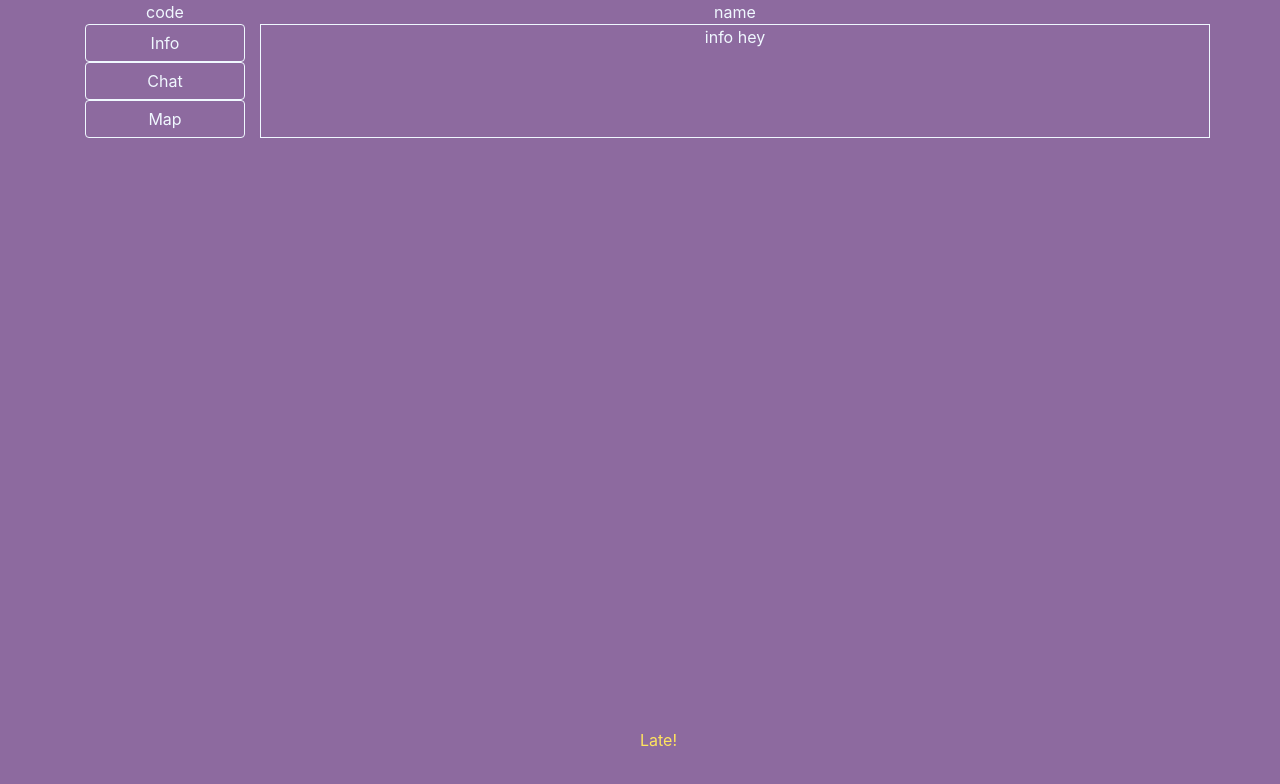
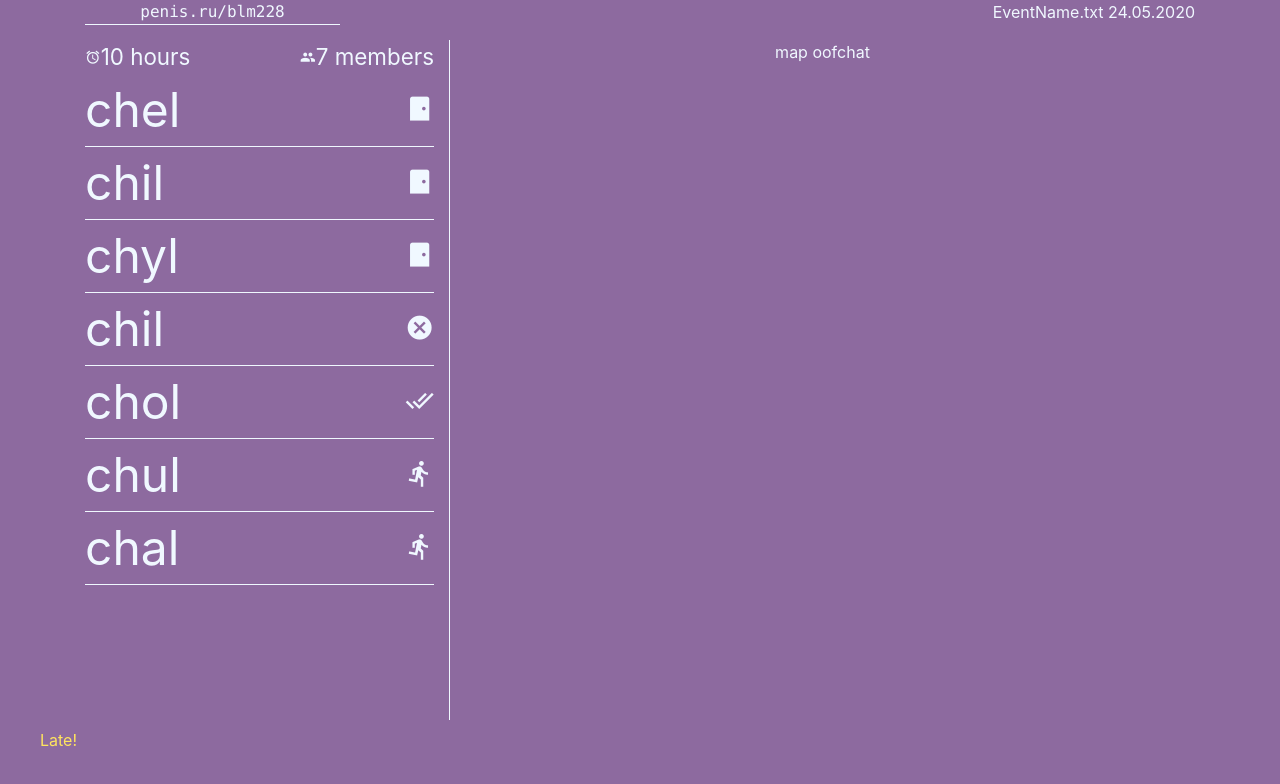
Before and after one commit to qystaubai/late, a React (Create React App) app: page /lobby in a window 1280 px wide. Shown: the top 784 px of the page. Built offline with nearby package versions, Linux system fonts and the light colour scheme.

Commit message:
members tab

```diff
--- a/public/index.html
+++ b/public/index.html
@@ -11,6 +11,8 @@
     />
     <link rel="apple-touch-icon" href="%PUBLIC_URL%/logo192.png" />
     <link rel="manifest" href="%PUBLIC_URL%/manifest.json" />
+    <link href="https://fonts.googleapis.com/icon?family=Material+Icons"
+          rel="stylesheet">
     <title>React App</title>
   </head>
   <body>
--- a/src/App.tsx
+++ b/src/App.tsx
@@ -6,7 +6,7 @@ import {LobbyPage} from "./pages/LobbyPage";
 
 const App: React.FC = () => {
   return (
-    <div className="container text-center">
+    <div className="container">
 
       <Router>
         <Switch>
--- a/src/components/Content/infoCont.tsx
+++ b/src/components/Content/infoCont.tsx
@@ -1,11 +1,36 @@
-import React from 'react';
+import React, {useState} from 'react';
+import {MemberTab} from "../memberTab";
 
 const InfoCont: React.FC = () => {
 
+    const [members, setMembers] = useState([
+        {username: 'chel', readiness: 'full'},
+        {username: 'chil', readiness: 'late'},
+        {username: 'chyl', readiness: 'not'},
+        {username: 'chil', readiness: 'cancel'},
+        {username: 'chol', readiness: 'here'},
+        {username: 'chul', readiness: 'way'},
+        {username: 'chal', readiness: 'way'}
+    ])
+
     return (
         <>
-            <div>
-                info hey
+            <div className="info">
+                <ul>
+                    <li className="info__event">
+                        <div>
+                            <span className="material-icons info__event__icon">alarm</span>
+                            10 hours
+                        </div>
+                        <div>
+                            <span className="material-icons info__event__icon">people</span>
+                            {members.length} members
+                        </div>
+                    </li>
+                    {members.map(m =>
+                        <li><MemberTab key={m.username} username={m.username} readiness={m.readiness} /></li>
+                    )}
+                </ul>
             </div>
         </>
     )
--- a/src/components/buttonComp.tsx
+++ /dev/null
@@ -1,21 +0,0 @@
-import React from 'react';
-
-interface Props {
-    button: string,
-    toggle: () => void
-}
-
-
-const ButtonComp: React.FC<Props> = (props: Props) => {
-    return (
-
-
-        <>
-            <button className="btn" onClick={() =>{props.toggle()}}>
-                {props.button}
-            </button>
-        </>
-    )
-}
-
-export default ButtonComp;
--- a/src/components/buttonTab.tsx
+++ /dev/null
@@ -1,14 +0,0 @@
-import React, {useState} from 'react';
-import ButtonComp from "./buttonComp";
-
-const ButtonTab: React.FC<{toggle: (button: string) => void}> = (props: {toggle: (button: string) => void}) => {
-    const [buttons, setButtons] = useState(['Info', 'Chat', 'Map'])
-
-    return (
-        <>
-            {buttons.map((b) => <ButtonComp key={b} button={b} toggle={() =>{props.toggle(b)}}/>)}
-        </>
-    )
-}
-
-export default ButtonTab;
--- a/src/components/codeTab.tsx
+++ b/src/components/codeTab.tsx
@@ -1,9 +1,25 @@
-import React from 'react';
+import React, {useState} from 'react';
 
 const CodeTab: React.FC = () => {
+    const [link, setLink] = useState('penis.ru/blm228');
+    const [linkSuccess, setLinkSuccess] = useState(false);
+
+
+    const copy = () => {
+        navigator.clipboard.writeText(link)
+            .then(r => {
+                setLinkSuccess(true);
+                setTimeout(() => {setLinkSuccess(false)}, 1000);
+                console.log("success!");
+            })
+            .catch(err => console.log('Something went wrong, you can copy manually'))
+
+    }
     return (
         <>
-            code
+            <div className={`link code ${linkSuccess? 'green-border': ''}`} onClick={copy}>
+                {link}
+            </div>
         </>
     )
 }
--- a/src/components/memberTab.tsx
+++ b/src/components/memberTab.tsx
@@ -1,10 +1,43 @@
-import React from 'react';
+import React, {useEffect, useState} from 'react';
+interface Member {
+    username: string;
+    readiness: string;
+}
 
-export const MemberTab: React.FC = () => {
+export const MemberTab: React.FC<Member> = (props: Member) => {
+    const [memberIcon, setMemberIcon] = useState('not')
+    useEffect(() => {
+        switch (props.readiness) {
+            case 'here': {
+                setMemberIcon('done_all');
+                break;
+            }
+            case 'way': {
+                setMemberIcon('directions_run');
+                break
+            }
+            case 'not': {
+                setMemberIcon('sensor_door');
+                break
+            }
+            case 'cancel': {
+                setMemberIcon('cancel');
+                break
+            }
+            default: {
+                setMemberIcon('sensor_door');
+                break
+            }
+        }
+    }, [])
+
     return (
         <>
-            <div>
-member
+            <div className="member">
+                <div>
+                    {props.username}
+                </div>
+                <span className="material-icons member__icon">{memberIcon}</span>
             </div>
         </>
     )
--- a/src/components/nameTab.tsx
+++ b/src/components/nameTab.tsx
@@ -1,9 +1,13 @@
-import React from 'react';
+import React, {useState} from 'react';
 
 const NameTab: React.FC = () => {
+    const [event, setEvent] = useState('EventName.txt')
+    const [date, setDate] = useState('24.05.2020')
     return (
         <>
-            name
+            <div className="event">
+                {event} {date}
+            </div>
         </>
     )
 }
--- a/src/index.css
+++ b/src/index.css
@@ -8,6 +8,7 @@
 #D62839 - red
 #F5CB5C - yellow - E9D758 - #FFE45E - good one
 #F0F8FF - white
+#35CE8D - green
 */
 body {
   margin: 0;
@@ -29,18 +30,40 @@ body {
   color: #FFE45E;
 }
 
-code {
+.top-bar {
+  height: 5vh;
+}
+
+.green-border {
+  border-color: #35CE8D!important;
+  color: #35CE8D!important;
+}
+
+.code {
   font-family: source-code-pro, Menlo, Monaco, Consolas, 'Courier New',
     monospace;
+  border-bottom: 1px solid #F0F8FF;
+  transition-duration: .15s;
+  transition-timing-function: ease-in-out;
+}
+
+.code:hover {
+  border-bottom-color: #FFE45E;
+  color: #FFE45E;
 }
 
 .container {
   height: 100vh;
+  text-align: center;
 }
 
 #logo {
   color: #FFE45E;
   position: absolute;
+  /*margin-left: auto;*/
+  /*margin-right: auto;*/
+  left: 5vh;
+  /*right: 0;*/
   bottom: 5vh;
 }
 
@@ -54,12 +77,52 @@ code {
   color: #F0F8FF;
 }
 
-.test {
-  border: 1px solid #F0F8FF;
+.event {
+  text-align: right;
 }
 
-.button-tab {
+.main-content__left {
+  padding-right: 0;
+}
+
+.main-content__right {
+  padding-left: 0;
+}
+
+.info {
+  height: 85vh;
+  padding-right: 15px;
+  text-align: left;
+  border-right: 1px solid #F0F8FF;
+  font-size: 3rem;
+  overflow: scroll;
+}
+
+.info ul {
+  padding-left: 0;
+  list-style-type: none;
+}
+
+.info__event {
+  font-size: 1.4rem;
   display: flex;
-  flex-direction: column;
-  justify-content: space-evenly;
+  justify-content: space-between;
 }
+
+.info__event__icon {
+  font-size: .7em;
+}
+
+.member {
+  display: flex;
+  flex-direction: row;
+  justify-content: space-between;
+  border-bottom: 1px solid #F0F8FF;
+  overflow: hidden;
+  text-overflow: ellipsis;
+}
+
+.member__icon {
+  font-size: .6em;
+  align-self: center;
+}
--- a/src/pages/LobbyPage.tsx
+++ b/src/pages/LobbyPage.tsx
@@ -1,8 +1,9 @@
 import React, {useState} from 'react';
-import ContentTab from "../components/contentTab";
 import CodeTab from "../components/codeTab";
 import NameTab from "../components/nameTab";
-import ButtonTab from "../components/buttonTab";
+import InfoCont from "../components/Content/infoCont";
+import ChatCont from "../components/Content/chatCont";
+import MapCont from "../components/Content/mapCont";
 
 interface Props {
     location: {
@@ -14,6 +15,7 @@ interface Props {
 }
 
 export const LobbyPage: React.FC<Props> = (props: Props) => {
+
 
     const [cont, setCont] = useState('info')
 
@@ -31,21 +33,23 @@ export const LobbyPage: React.FC<Props> = (props: Props) => {
     return <>
         <div className='lobby'>
             <div className='top-bar row'>
-                <div className='col-2'>
+                <div className='col-3'>
                     <CodeTab/>
                 </div>
-                <div className='col-10'>
+                <div className='col-9'>
                     <NameTab/>
                 </div>
             </div>
             <div className='main-content row'>
-                <div className='col-2 button-tab'>
-                    <ButtonTab toggle={toggle}/>
+                <div className='col-4 main-content__left'>
+                    <InfoCont />
                 </div>
-                <div className='col-10 test'>
-                    <ContentTab content={cont}/>
+                <div className='col-8 main-content__right'>
+                    <MapCont />
+                    <ChatCont />
                 </div>
             </div>
+
         </div>
     </>
 }
```
